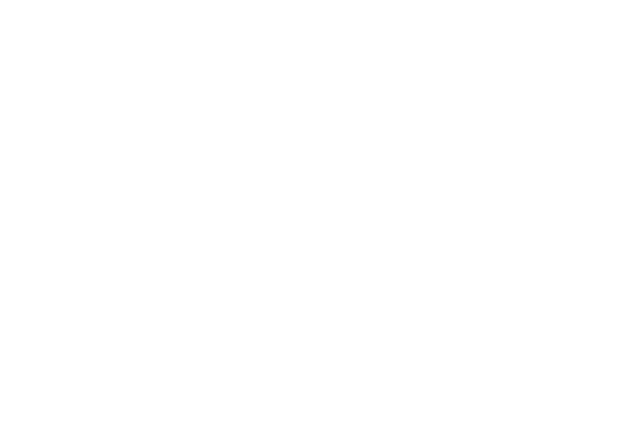
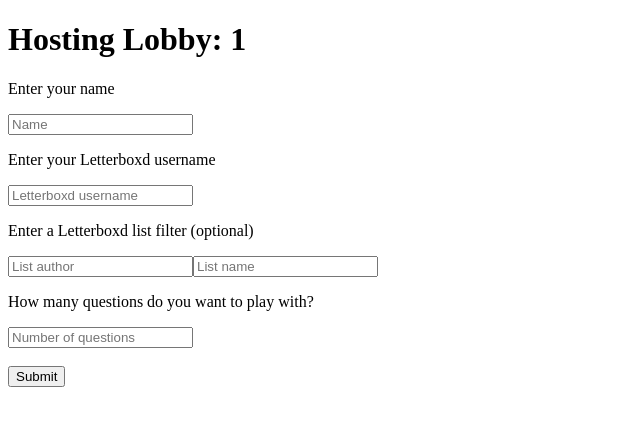
Before and after one commit to aidenap21/HackKU2025, a React (Create React App) app in the folder frontend/: page /HackKU2025/hostlobby/1 in a window 1280 px wide. Before the commit this address had no page. Shown: the top 426 px of the page, without its empty margins (0-640 px from the left). Built offline with nearby package versions, Linux system fonts and the light colour scheme.

Commit message:
Restructuring of front end pages

```diff
--- a/frontend/package.json
+++ b/frontend/package.json
@@ -11,6 +11,7 @@
     "react-dom": "^19.1.0",
     "react-router-dom": "^7.5.0",
     "react-scripts": "5.0.1",
+    "socket.io-client": "^4.8.1",
     "web-vitals": "^2.1.4"
   },
   "scripts": {
--- a/frontend/src/App.js
+++ b/frontend/src/App.js
@@ -1,12 +1,33 @@
 import { BrowserRouter as Router, Routes, Route, Link } from "react-router-dom";
 import Home from "./pages/Home";
+import HostLobby from "./pages/HostLobby";
+import JoinLobby from "./pages/JoinLobby";
+import WaitingLobby from "./pages/WaitingLobby";
+import Question from "./pages/Question";
+import Correct from "./pages/Correct";
+import Incorrect from "./pages/Incorrect";
+import Scoreboard from "./pages/Scoreboard"
+
+// Testing Pages
 import UsernameTrivia from "./pages/UsernameTrivia";
 import ListTrivia from "./pages/ListTrivia";
+
+// Page flow
+// Home -> HostLobby -----------------> Question -> Correct ---> Question ... -> Scoreboard
+//         JoinLobby -> WaitingLobby ->             Incorrect ->
 
 function App() {
   return (
     <Routes>
       <Route path="/" element={<Home />} />
+      <Route path="/hostlobby/:lobby_code" element={<HostLobby />} />
+      <Route path="/joinlobby" element={<JoinLobby />} />
+      <Route path="/waitinglobby/:lobby_code" element={<WaitingLobby />} />
+      <Route path="/question/:lobby_code" element={<Question />} />
+      <Route path="/correct/:lobby_code" element={<Correct />} />
+      <Route path="/incorrect/:lobby_code" element={<Incorrect />} />
+      <Route path="/scoreboard/:lobby_code" element={<Scoreboard />} />
+
       <Route path="/usernametrivia" element={<UsernameTrivia />} />
       <Route path="/listtrivia" element={<ListTrivia />} />
     </Routes>
--- a/frontend/src/pages/Home.js
+++ b/frontend/src/pages/Home.js
@@ -1,17 +1,36 @@
-import { Link } from "react-router-dom";
+import { useNavigate } from "react-router-dom";
 
 function Home() {
-  return (
-    <div className="flex flex-col items-center justify-center h-screen bg-gray-100">
-      <h1 className="text-3xl font-bold mb-6">Welcome to Movie Trivia!</h1>
-      <Link to="/usernametrivia" className="bg-blue-500 text-white px-6 py-3 rounded shadow mb-4">
-        Play Trivia with Letterboxd Username
-      </Link>
-      <Link to="/listtrivia" className="bg-green-500 text-white px-6 py-3 rounded shadow">
-        Play Trivia with Letterboxd List
-      </Link>
-    </div>
-  );
+    const navigate = useNavigate();
+
+    const handleCreateLobby = () => {
+      const new_lobby_code = Math.random().toString(36).substring(2, 8);  // Random lobby code
+      navigate(`hostlobby/${new_lobby_code}`);  // Redirect to the new lobby page
+    };
+
+    const handleJoinLobby = () => {
+        navigate(`joinlobby`);  // Redirect to the new lobby page
+    };
+
+    return (
+        <div className="flex flex-col items-center justify-center h-screen bg-gray-100">
+            <h1 className="text-4xl font-bold text-blue-600 mb-6">Welcome to CineMe Trivia!</h1>
+            <div className="flex flex-col gap-4">
+                <button
+                    onClick={handleCreateLobby}
+                    className="bg-blue-600 text-white px-4 py-2 rounded-lg shadow-lg hover:bg-blue-700 transition duration-200"
+                >
+                    Create Lobby
+                </button>
+                <button
+                    onClick={handleJoinLobby}
+                    className="bg-green-600 text-white px-4 py-2 rounded-lg shadow-lg hover:bg-green-700 transition duration-200"
+                >
+                    Join Lobby
+                </button>
+            </div>
+        </div>
+    );
 }
 
 export default Home;
--- /dev/null
+++ b/frontend/src/pages/HostLobby.js
@@ -0,0 +1,116 @@
+import React, { useState } from "react";
+import { useNavigate, useParams } from "react-router-dom";
+
+function HostLobby() {
+  const navigate                     = useNavigate();
+  const {lobby_code}                  = useParams();
+  const [name, setName]              = useState("");
+  const [username, setUsername]      = useState("");
+  const [list_author, setListAuthor] = useState("");
+  const [list_name, setListName]     = useState("");
+  const [quantity, setQuantity]      = useState("");
+
+  const handleNameInputChange = (e) => {
+    setName(e.target.value);
+  };
+
+  const handleUsernameInputChange = (e) => {
+    setUsername(e.target.value);
+  };
+
+  const handleListAuthorInputChange = (e) => {
+    setListAuthor(e.target.value);
+  };
+
+  const handleListNameInputChange = (e) => {
+    setListName(e.target.value);
+  };
+
+  const handleQuantityInputChange = (e) => {
+    setQuantity(e.target.value);
+  };
+
+  const handleSubmit = async (e) => {
+    //e.preventDefault();
+
+    const response = await fetch("https://hackku2025.onrender.com/api/startlobby", {
+      method: "POST",
+      headers: {
+        "Content-Type": "application/json",
+      },
+      body: JSON.stringify({
+        lobby_code  : lobby_code,
+        name        : name,
+        username    : username,
+        list_author : list_author,
+        list_name   : list_name,
+        quantity    : quantity
+      }),
+    });
+
+    // const data = await response.json();
+    // console.log("Received data:", data);
+    // setQuestions(data.questions);
+  };
+
+  return (
+    <div className="flex flex-col items-center justify-center h-screen bg-gray-100">
+        <h1 className="text-3xl font-bold mb-6">Hosting Lobby: {lobby_code}</h1>
+
+        <form onSubmit={handleSubmit}>
+            <p>Enter your name</p>
+            <input
+            type="text"
+            placeholder="Name"
+            value={name}
+            onChange={handleNameInputChange}
+            className="border p-2 rounded mb-4 w-full"
+            />
+            <br></br>
+            <p>Enter your Letterboxd username</p>
+            <input
+            type="text"
+            placeholder="Letterboxd username"
+            value={username}
+            onChange={handleUsernameInputChange}
+            className="border p-2 rounded mb-4 w-full"
+            />
+            <br></br>
+            <p>Enter a Letterboxd list filter (optional)</p>
+            <input
+            type="text"
+            placeholder="List author"
+            value={list_author}
+            onChange={handleListAuthorInputChange}
+            className="border p-2 rounded mb-4 w-full"
+            />
+            <input
+            type="text"
+            placeholder="List name"
+            value={list_name}
+            onChange={handleListNameInputChange}
+            className="border p-2 rounded mb-4 w-full"
+            />
+            <br></br>
+            <p>How many questions do you want to play with?</p>
+            <input
+            type="number"
+            placeholder="Number of questions"
+            value={quantity}
+            onChange={handleQuantityInputChange}
+            className="border p-2 rounded mb-4 w-full"
+            />
+            <br></br>
+            <br></br>
+            <button
+            type="submit"
+            className="bg-blue-600 text-white p-2 rounded w-full"
+            >
+            Submit
+            </button>
+        </form>
+    </div>
+  );
+}
+
+export default HostLobby;
--- /dev/null
+++ b/frontend/src/pages/JoinLobby.js
@@ -0,0 +1,26 @@
+import React, { useState } from "react";
+import { useNavigate } from "react-router-dom";
+
+function JoinLobby() {
+  const [lobbyCode, setLobbyCode] = useState("");
+  const navigate = useNavigate();
+
+  const handleJoinLobby = () => {
+    navigate(`/lobby/${lobbyCode}`);
+  };
+
+  return (
+    <div>
+      <h1>Join an Existing Lobby</h1>
+      <input
+        type="text"
+        value={lobbyCode}
+        onChange={(e) => setLobbyCode(e.target.value)}
+        placeholder="Enter Lobby Code"
+      />
+      <button onClick={handleJoinLobby}>Join Lobby</button>
+    </div>
+  );
+}
+
+export default JoinLobby;
```
Also changed, not shown: frontend/src/pages/Lobby.js (added, +75 -0 lines), frontend/src/pages/Correct.js (added), frontend/src/pages/Incorrect.js (added), frontend/src/pages/Question.js (added), frontend/src/pages/Scoreboard.js (added), frontend/src/pages/WaitingLobby.js (added), 2 other files (tests, documents, lock files or other folders).
